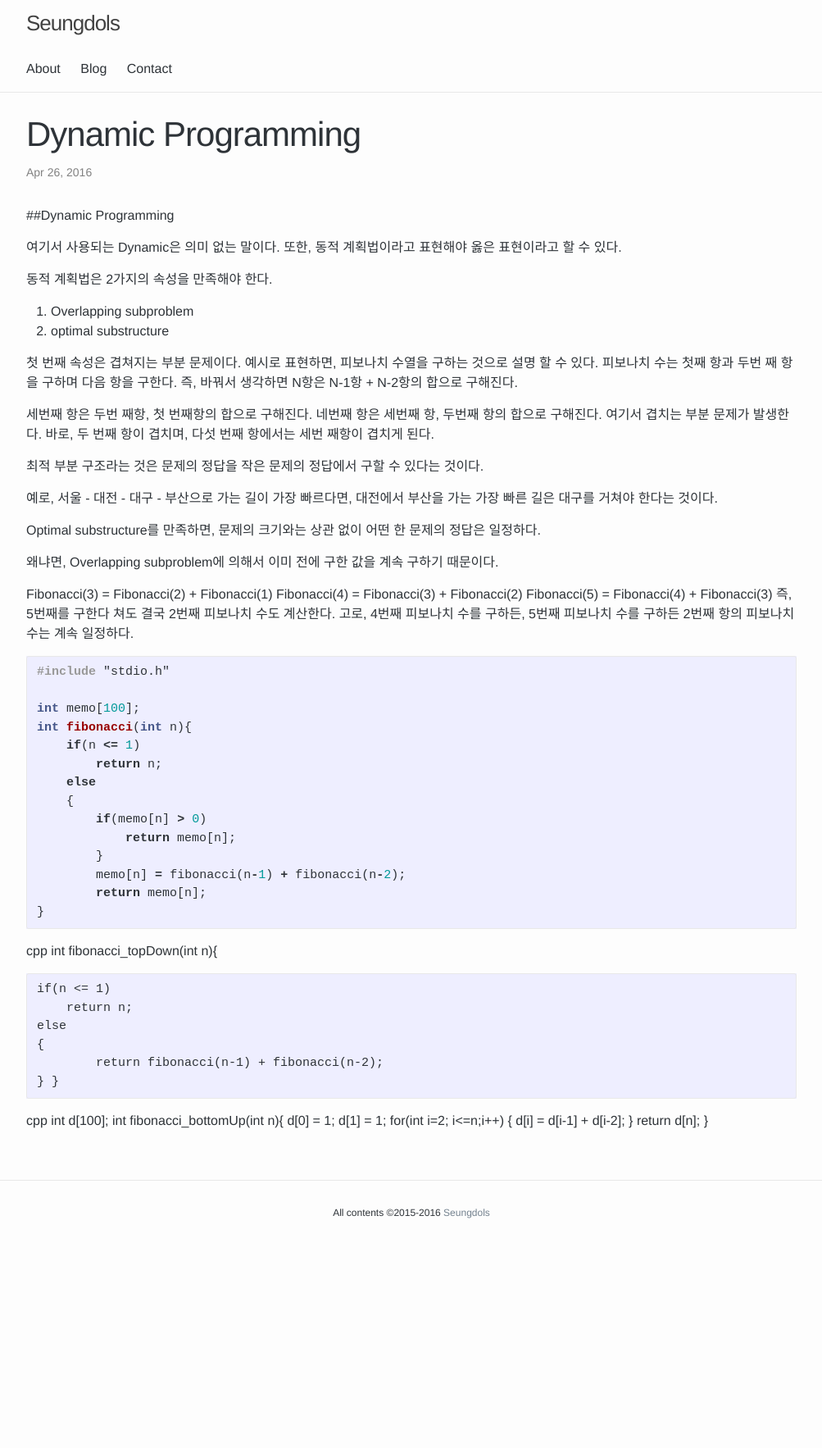
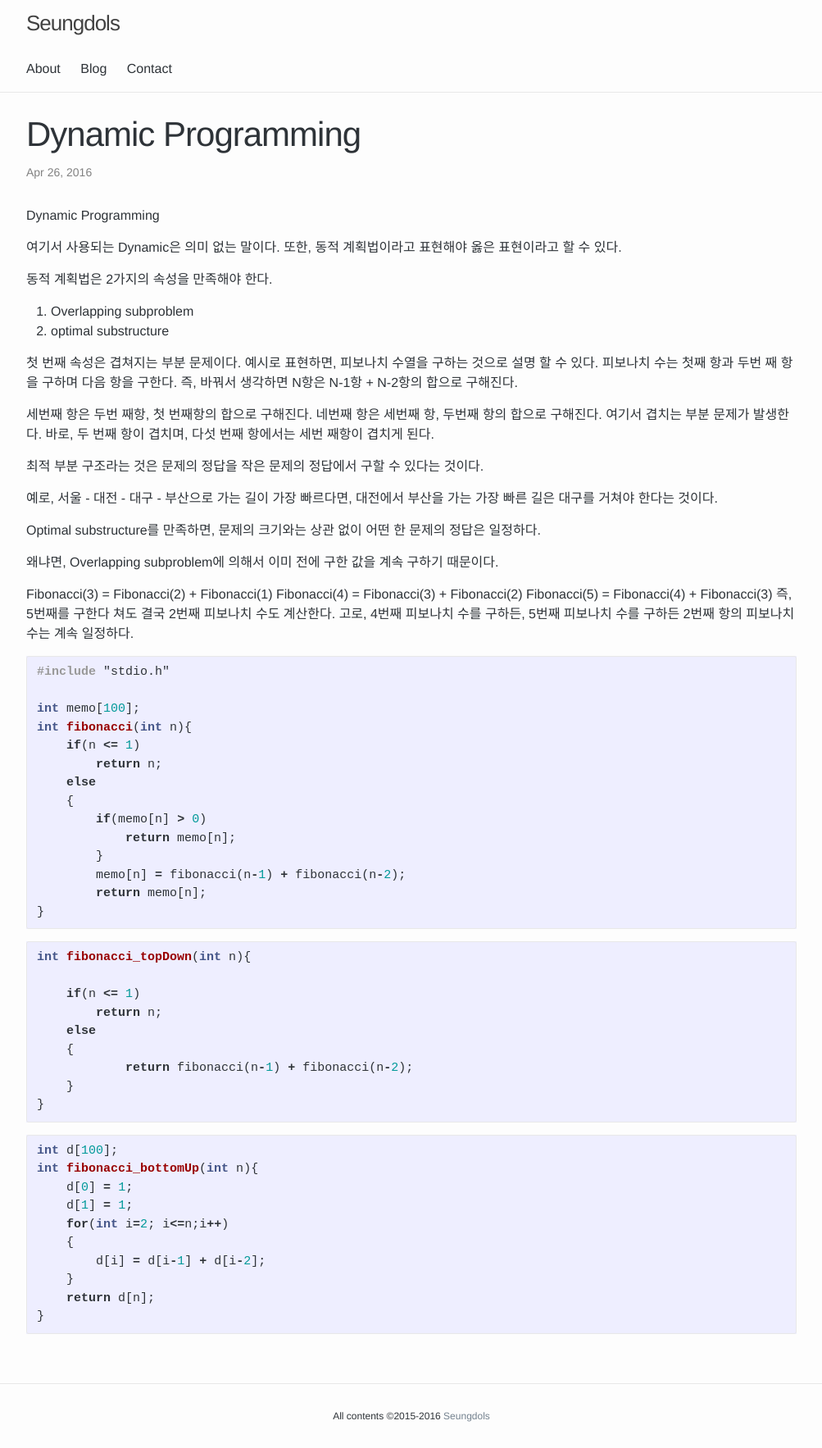
Before and after one commit to seungdols/seungdols.github.io, a Jekyll site: the page built from _posts/2016-04-26-Dynamic-Programming.md, in a window 1280 px wide. Shown: the whole page at 82% size, without its empty margins (138-1141 px from the left). Built offline with Jekyll 4.4.1, drawn with Linux system fonts in a browser that asks for light colours; before the commit the page ends 1518 px from its top, so only the background shows below that.

Commit message:
highlight

````diff
--- a/_posts/2016-04-26-Dynamic-Programming.md
+++ b/_posts/2016-04-26-Dynamic-Programming.md
@@ -4,7 +4,7 @@ title:  "Dynamic Programming"
 categories: dp dynamic Programming
 ---
 
-##Dynamic Programming
+Dynamic Programming
 
 여기서 사용되는 Dynamic은 의미 없는 말이다.
 또한, 동적 계획법이라고 표현해야 옳은 표현이라고 할 수 있다.
@@ -55,7 +55,7 @@ int fibonacci(int n){
 }
 ```
 
-cpp
+```cpp
 int fibonacci_topDown(int n){
 
     if(n <= 1)
@@ -65,9 +65,9 @@ int fibonacci_topDown(int n){
             return fibonacci(n-1) + fibonacci(n-2);
     }
 }
+```
 
-
-cpp
+```cpp
 int d[100];
 int fibonacci_bottomUp(int n){
     d[0] = 1;
@@ -78,3 +78,4 @@ int fibonacci_bottomUp(int n){
     }
     return d[n];
 }
+```
````
